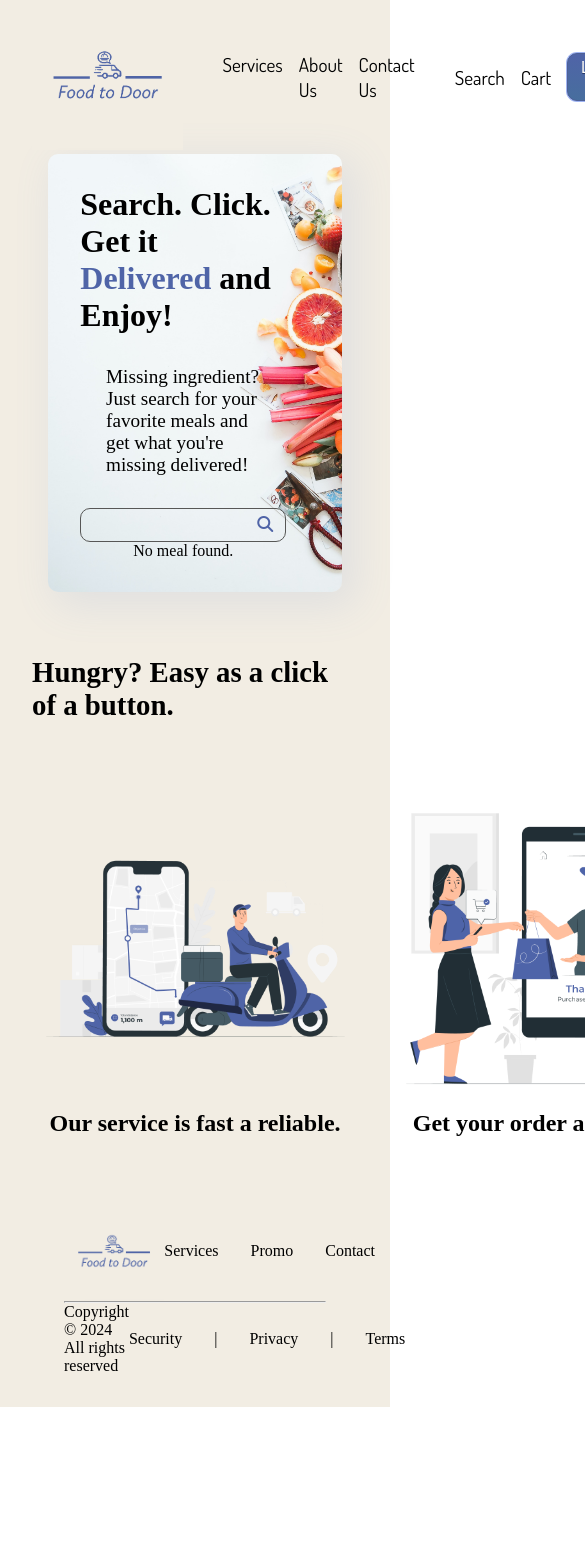
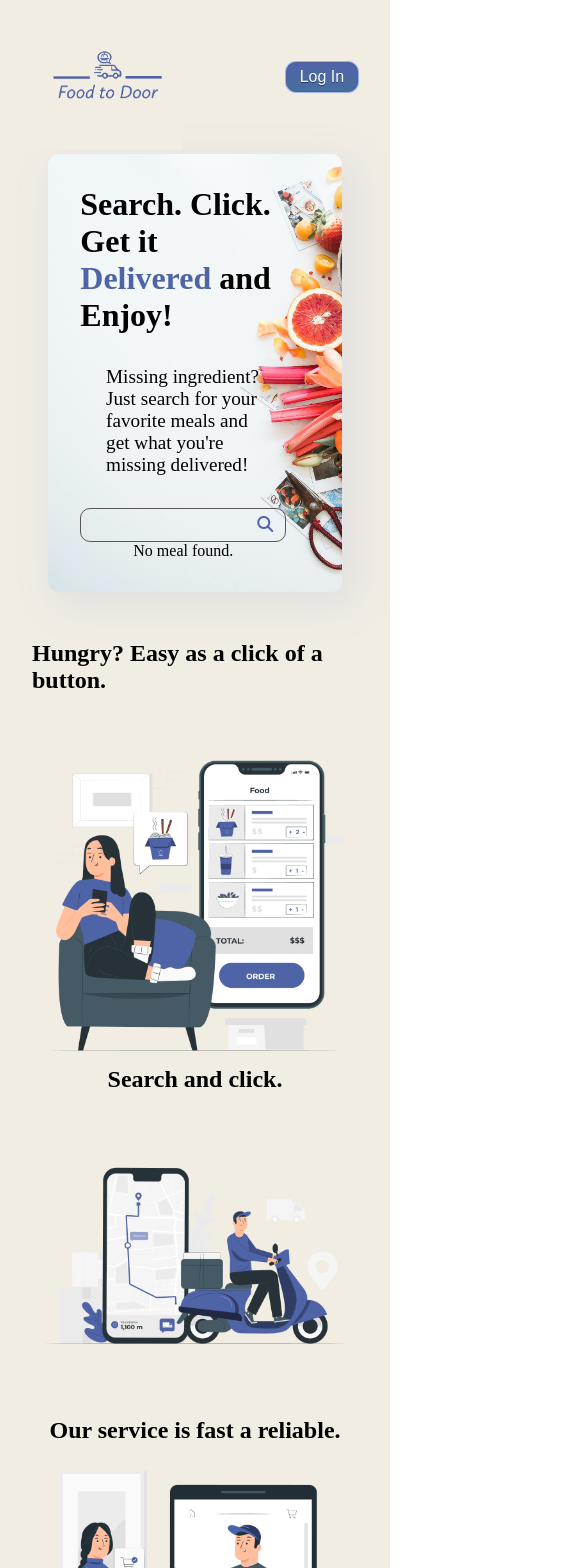
Before and after one commit to moisesg526/food-to-door, a React (Create React App) app: page / in a window 390 px wide. Shown: the top 1568 px of the page, 585 px wide, since content can reach past the window. Before the commit the page ends 1407 px from the top, so only its background shows below. Built offline with nearby package versions, Linux system fonts and the light colour scheme.

Commit message:
Added media queries for screens smaller than 500 px

```diff
--- a/src/components/navbar.js
+++ b/src/components/navbar.js
@@ -14,8 +14,8 @@ function Navbar() {
       </ul>
       <div className="right-nav">
         <ul>
-          <li>Search</li>
-          <li>Cart</li>
+          <li className="remove">Search</li>
+          <li className="remove">Cart</li>
           <li>
             <button className="login-btn">Log In</button>
           </li>
--- a/src/components/search.js
+++ b/src/components/search.js
@@ -47,7 +47,7 @@ function Search() {
             <h2>{meal.strMeal}</h2>
             <img className="meal-img" src={meal.strMealThumb} alt={meal.strMeal} />
             <h3>Ingredients:</h3>
-            <ul>
+            <ul className="ingredient-list">
               {Object.entries(meal)
                 .filter(
                   ([key, value]) => key.startsWith("strIngredient") && value
--- a/src/css/footer.css
+++ b/src/css/footer.css
@@ -17,3 +17,14 @@
   padding: 1rem 0;
   cursor: pointer;
 }
+
+
+@media(max-width: 500px) {
+  .footer-section {
+    display: block;
+  }
+
+  .footer-section > img {
+    display: none;
+  }
+}
--- a/src/css/navbar.css
+++ b/src/css/navbar.css
@@ -50,3 +50,12 @@ ul > li:hover {
   position: relative;
   top: 2px;
 }
+
+@media (max-width: 500px) {
+  li {
+    display: none;
+  }
+  ul > .remove  {
+    display: none;
+  }
+}
--- a/src/css/process.css
+++ b/src/css/process.css
@@ -20,3 +20,15 @@
 .img-block {
   text-align: center;
 }
+
+
+@media(max-width: 500px) {
+  .process-pitch {
+    font-size: 1rem;
+    padding: 3rem 0;
+  }
+
+  .process-animation {
+    display: block;
+  }
+}
--- a/src/css/search.css
+++ b/src/css/search.css
@@ -11,6 +11,8 @@
   max-width: 20rem;
   min-width: 12rem;
   position: relative;
+  align-items: center;
+  justify-content: center;
 }
 
 input {
@@ -63,3 +65,16 @@ input::placeholder {
   border-radius: 10px;
   box-shadow: 10px 10px 10px 5px #e0e0e0;
 }
+
+.meal-container > h3 {
+  padding: 1.4rem 0;
+}
+
+.ingredient-list {
+  display: flex;
+  flex-wrap: wrap;
+}
+
+.ingredient-list p {
+  flex-wrap: 1;
+}
```
